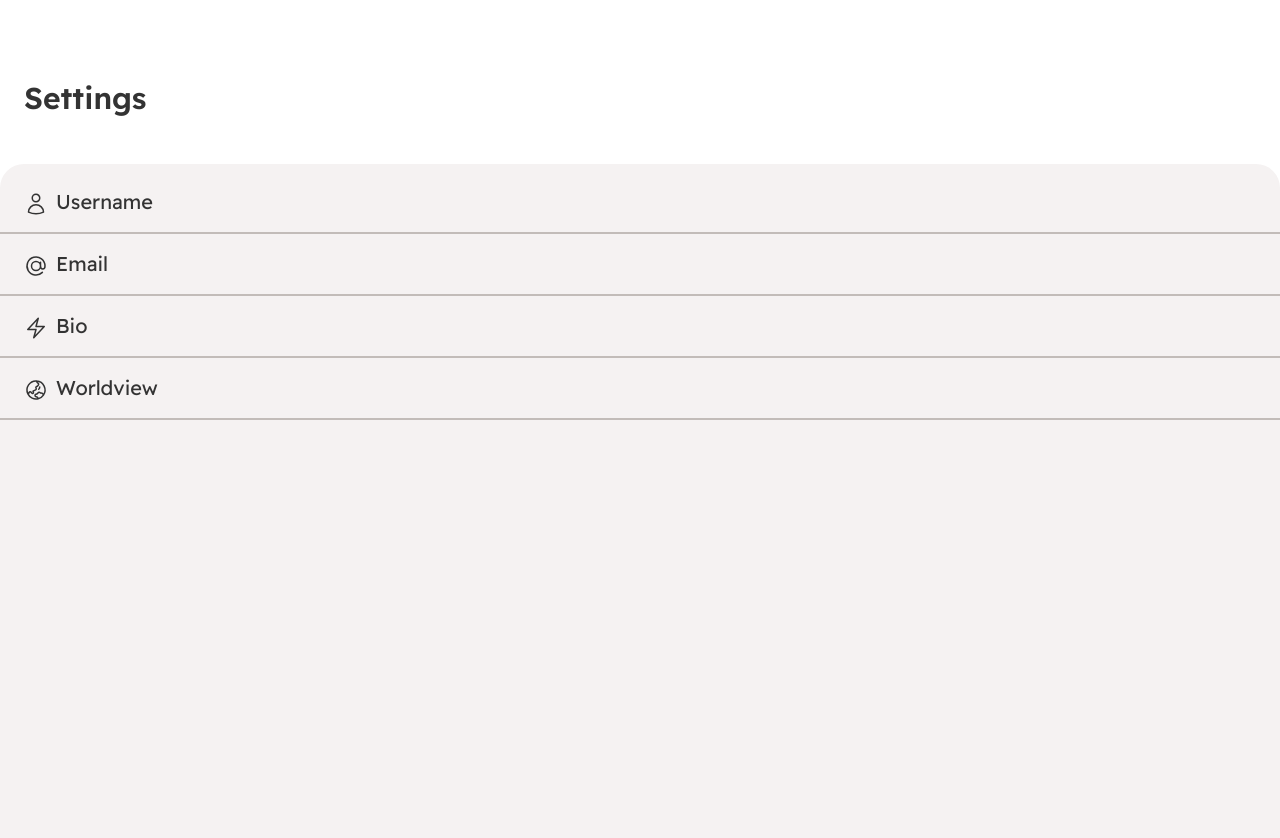
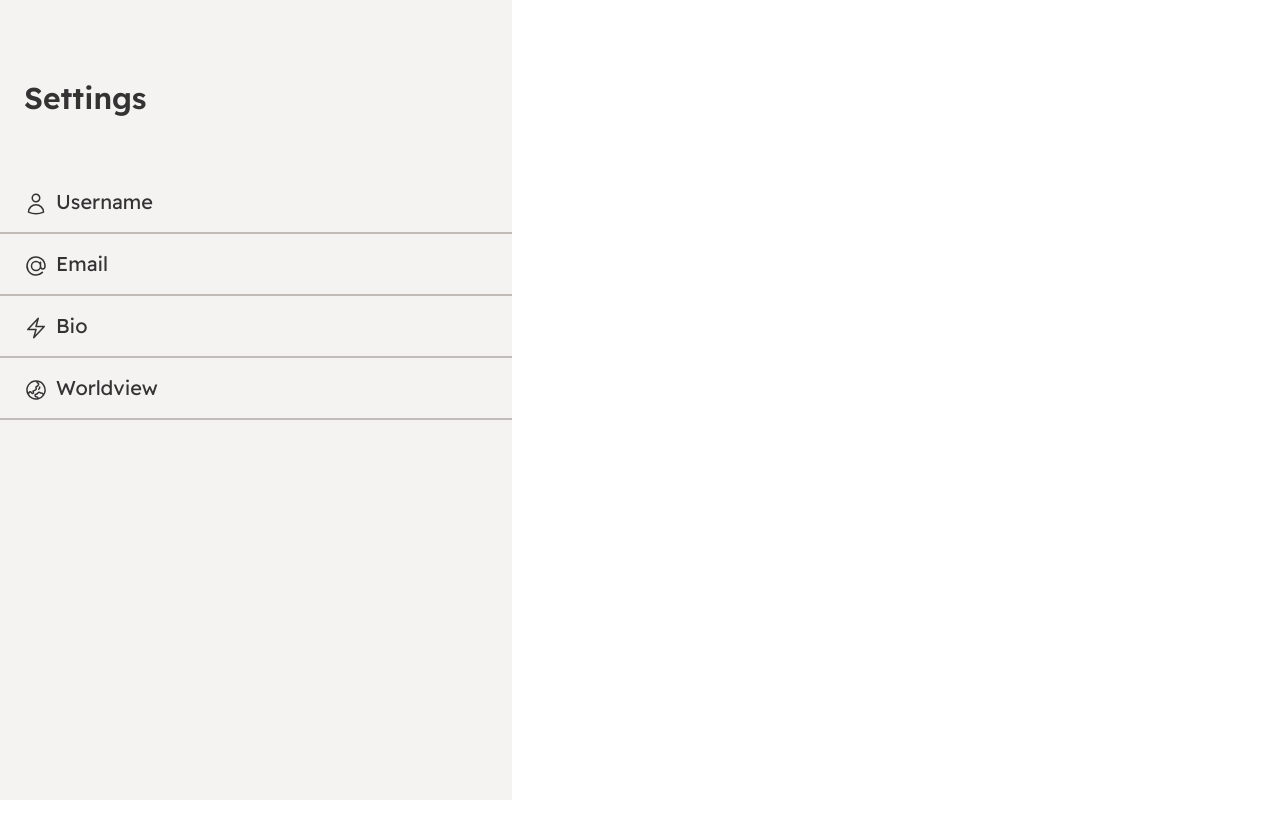
Before and after one commit to SamuelShally/ekko, a React (Create React App) app in the folder frontend/: page /settings in a window 1280 px wide. Shown: the top 838 px of the page. After the commit the page ends 800 px from the top, so only its background shows below. Built offline with nearby package versions, Linux system fonts and the light colour scheme.

Commit message:
layout change

```diff
--- a/frontend/src/components/Settings.jsx
+++ b/frontend/src/components/Settings.jsx
@@ -2,13 +2,11 @@ import { Link } from 'react-router-dom';
 
 const Settings = () => {
     return (
-        <div>
-
-            <div className='pl-6 pb-6 pt-20'>
-                <p1 className="font-bold text-3xl">Settings</p1>
-            </div>
-
-            <div className="bg-neutral h-screen rounded-tl-3xl rounded-tr-3xl">
+        <div className='grid sm:grid-cols-5'>
+            <div className=" bg-neutral h-screen sm:col-span-2">
+                <div className='pl-6 pb-6 pt-20'>
+                    <p1 className="font-bold text-3xl">Settings</p1>
+                </div>
                 <div className="grid grid-rows-3 gap-y-0 mt-6 pt-2 text-xl"> {/* create grid */}
                     <div className='flex w-full px-6 py-4 border-solid border-b-2 border-primary border-opacity-25'>
                         <div className='mr-2 pt-1'>
@@ -55,6 +53,9 @@ const Settings = () => {
                     </div>
                 </div> {/* end of grid */}
             </div>
+            <div className='hidden sm:col-span-3'>
+                <h>placeholder</h>
+            </div>
         </div>
     )
 }
```
